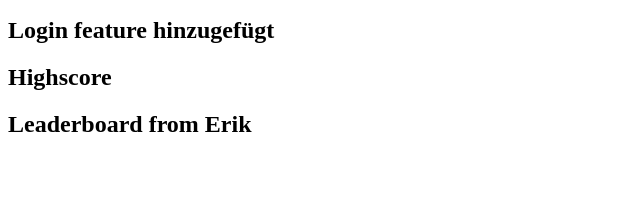
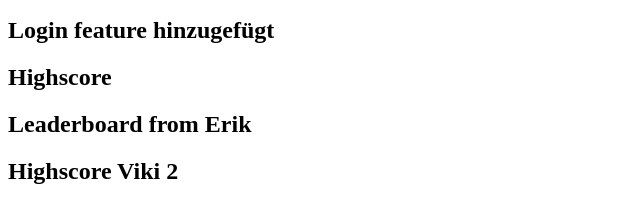
Before and after one commit to Spotlas/ue-merge-conflict-spotlas, a plain HTML site: page index.html in a window 1280 px wide. Shown: the part 110-332 px from the top of the page, without its empty margins (0-640 px from the left). Drawn offline with Linux system fonts and the light colour scheme.

Commit message:
Add Highscore Viki 2 section to index.html

```diff
--- a/index.html
+++ b/index.html
@@ -15,5 +15,6 @@
     <h2>Highscore</h2>
 
     <h2>Leaderboard from Erik</h2>
+    <h2>Highscore Viki 2</h2>
 </body>
 </html>
```
